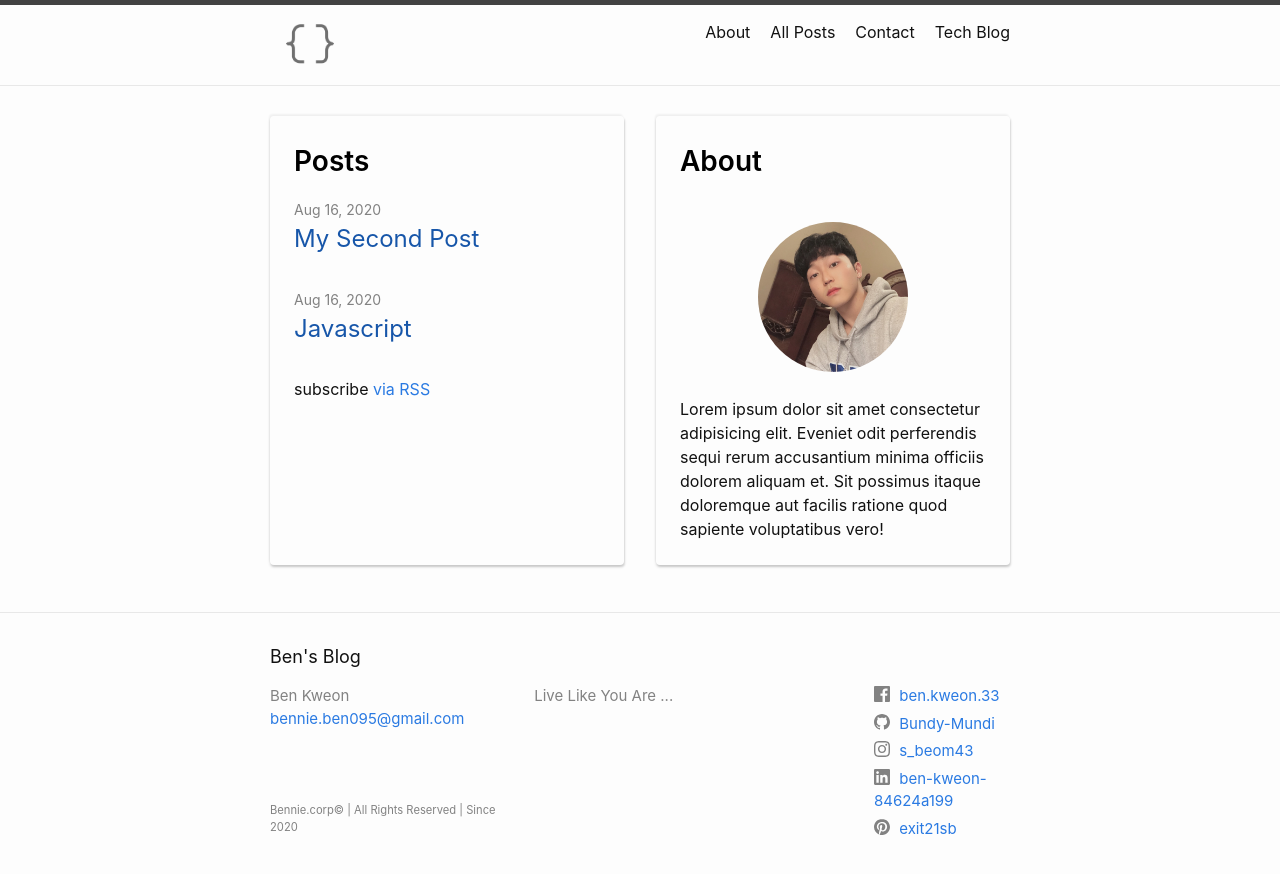
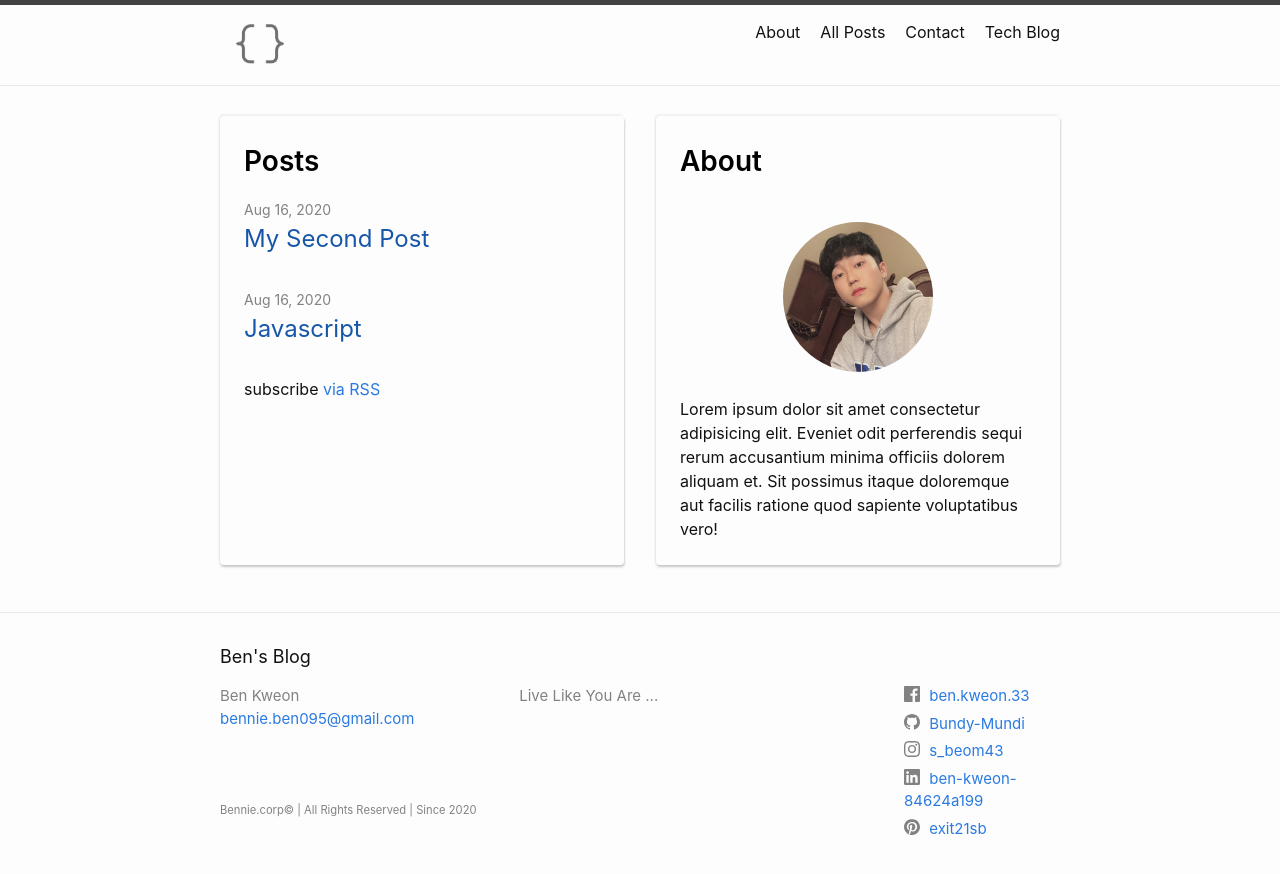
Before and after one commit to Bundy-Mundi/ben, a Jekyll site: the page built from docs/index.markdown, in a window 1280 px wide. Shown: the top 874 px of the page. Built offline with Jekyll 4.4.1, drawn with Linux system fonts in a browser that asks for light colours.

Commit message:
Change home layout width

```diff
--- a/docs/_includes/footer.html
+++ b/docs/_includes/footer.html
@@ -31,7 +31,5 @@
       </div>
 
     </div>
-
   </div>
-
 </footer>
--- a/docs/_layouts/home.html
+++ b/docs/_layouts/home.html
@@ -2,7 +2,7 @@
 layout: default
 ---
 
-<div style="display: grid; grid-gap: 2rem; grid-template-columns: repeat(auto-fit, minmax(300px, 1fr));" class="home">
+<div style="display: grid; grid-gap: 2rem; grid-template-columns: repeat(auto-fit, minmax(400px, 1fr));" class="home">
   {%- assign default_paths = site.pages | map: "path" -%}
   {%- assign page_paths = site.header_pages | default: default_paths -%}
 
--- a/docs/_sass/minima.scss
+++ b/docs/_sass/minima.scss
@@ -21,7 +21,7 @@ $grey-color-dark:  darken($grey-color, 25%) !default;
 $table-text-align: left !default;
 
 // Width of the content area
-$content-width:    800px !default;
+$content-width:    900px !default;
 
 $on-palm:          600px !default;
 $on-laptop:        800px !default;
```
